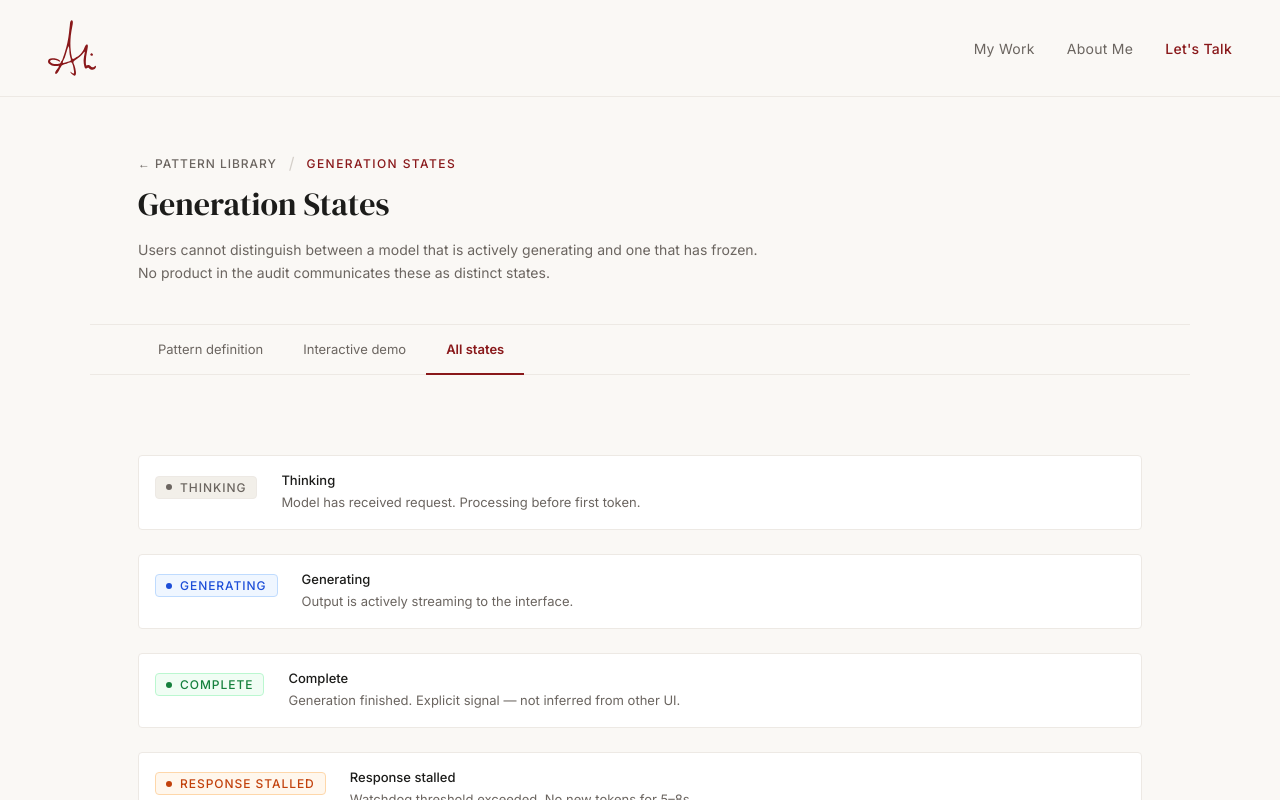
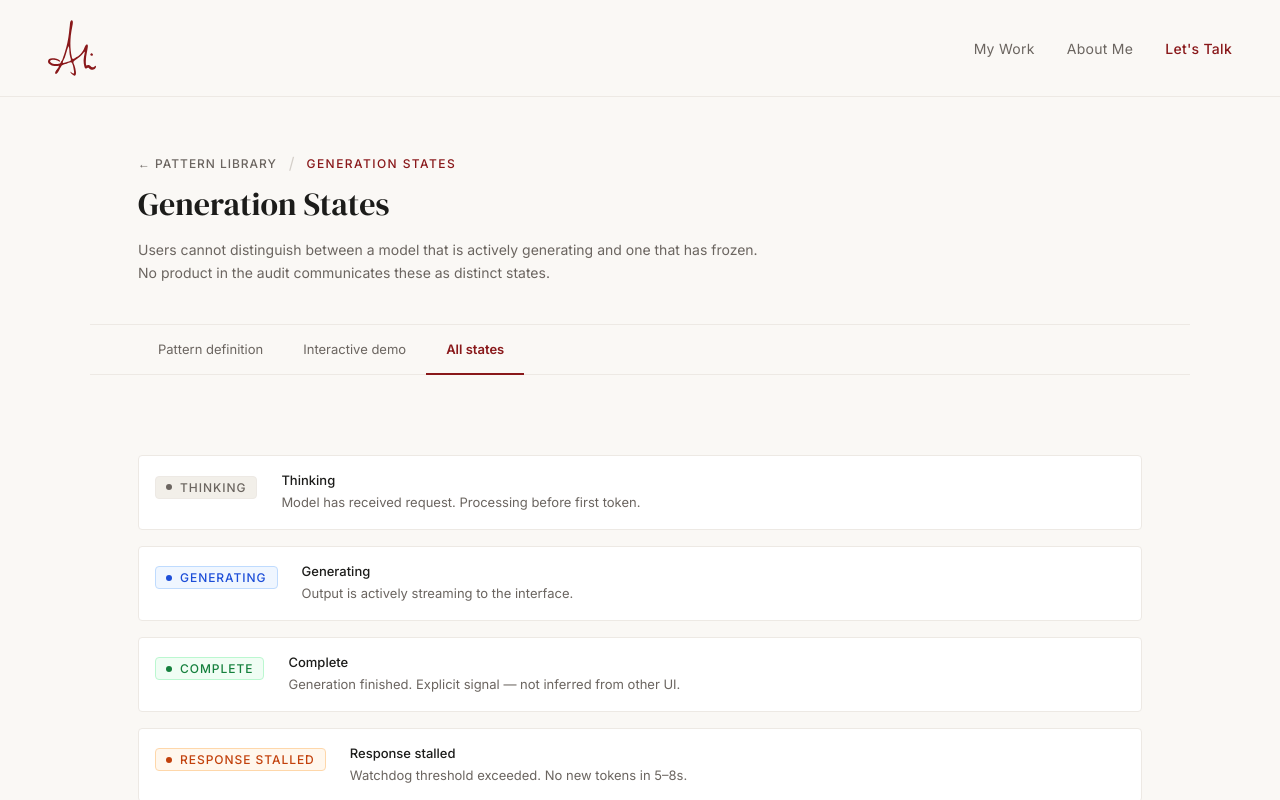
Before and after one commit to alikhandesign/alikhandesign.com, a Next.js app: page /patterns/generation-states in a window 1280 px wide. Both pictures are taken after a click on the button "All states". Shown: the top 800 px of the page. Built offline with nearby package versions, Linux system fonts and the light colour scheme.

Commit message:
feat(patterns): build page.tsx

```diff
--- a/app/patterns/generation-states/page.tsx
+++ b/app/patterns/generation-states/page.tsx
@@ -14,19 +14,14 @@ const TABS = [
   { id: 'states', label: 'All states' },
 ]
 
-const NAV = {
-  prev: { slug: 'error-states', title: 'Error States' },
-  next: { slug: 'uncertainty-communication', title: 'Uncertainty Communication' },
-}
-
-const SAMPLE = "AI generation is not a download. When a model processes a request, it is reasoning — weighing options, constructing output, making probabilistic choices. The interface must make this process legible at every stage: before output begins, during streaming, at completion, and — critically — when generation stalls."
+const SAMPLE_RESPONSE = "AI generation is not a download. When a model processes a request, it is reasoning — weighing options, constructing output, making probabilistic choices. The interface must make this process legible at every stage: before output begins, during streaming, at completion, and — critically — when generation stalls."
 
 const STATE_BADGE: Record<GenerationState, BadgeConfig | null> = {
   idle:      null,
-  thinking:  { state: 'thinking', label: 'Thinking' },
+  thinking:  { state: 'thinking',  label: 'Thinking' },
   streaming: { state: 'streaming', label: 'Generating' },
-  complete:  { state: 'complete', label: 'Complete' },
-  hung:      { state: 'hung', label: 'Response stalled' },
+  complete:  { state: 'complete',  label: 'Complete' },
+  hung:      { state: 'hung',      label: 'Response stalled' },
 }
 
 export default function GenerationStatesPage() {
@@ -34,16 +29,15 @@ export default function GenerationStatesPage() {
   const [genState, setGenState] = useState<GenerationState>('idle')
   const [displayedText, setDisplayedText] = useState('')
   const [elapsedSeconds, setElapsedSeconds] = useState(0)
-  const streamRef = useRef<ReturnType<typeof setInterval> | null>(null)
+  const streamRef  = useRef<ReturnType<typeof setInterval> | null>(null)
   const watchdogRef = useRef<ReturnType<typeof setTimeout> | null>(null)
-  const timerRef = useRef<ReturnType<typeof setInterval> | null>(null)
+  const timerRef   = useRef<ReturnType<typeof setInterval> | null>(null)
 
   const clearAll = () => {
-    if (streamRef.current) clearInterval(streamRef.current)
+    if (streamRef.current)  clearInterval(streamRef.current)
     if (watchdogRef.current) clearTimeout(watchdogRef.current)
-    if (timerRef.current) clearInterval(timerRef.current)
+    if (timerRef.current)   clearInterval(timerRef.current)
   }
-
   const reset = () => { clearAll(); setGenState('idle'); setDisplayedText(''); setElapsedSeconds(0) }
 
   const runNormal = () => {
@@ -52,8 +46,9 @@ export default function GenerationStatesPage() {
       setGenState('streaming')
       let i = 0
       streamRef.current = setInterval(() => {
-        i += 3; setDisplayedText(SAMPLE.slice(0, i))
-        if (i >= SAMPLE.length) { clearInterval(streamRef.current!); setGenState('complete') }
+        i += 3
+        setDisplayedText(SAMPLE_RESPONSE.slice(0, i))
+        if (i >= SAMPLE_RESPONSE.length) { clearInterval(streamRef.current!); setGenState('complete') }
       }, 40)
     }, 1800)
   }
@@ -63,9 +58,10 @@ export default function GenerationStatesPage() {
     setTimeout(() => {
       setGenState('streaming')
       let i = 0
-      const partial = SAMPLE.slice(0, 80)
+      const partial = SAMPLE_RESPONSE.slice(0, 80)
       streamRef.current = setInterval(() => {
-        i += 3; setDisplayedText(partial.slice(0, i))
+        i += 3
+        setDisplayedText(partial.slice(0, i))
         if (i >= partial.length) {
           clearInterval(streamRef.current!)
           let secs = 0
@@ -79,24 +75,60 @@ export default function GenerationStatesPage() {
   useEffect(() => () => clearAll(), [])
   const badge = STATE_BADGE[genState]
 
+  const definition = <Definition />
+  const demo = <Demo genState={genState} displayedText={displayedText} elapsedSeconds={elapsedSeconds} badge={badge} runNormal={runNormal} runHung={runHung} reset={reset} />
+  const states = <AllStates />
+
   return (
     <PatternShell
       title="Generation States"
-      patternName="Generation States"
+      slug="generation-states"
       problem="Users cannot distinguish between a model that is actively generating and one that has frozen. No product in the audit communicates these as distinct states."
       activeTab={activeTab}
       onTabChange={setActiveTab}
       tabs={TABS}
-      nav={NAV}
+      mobileContent={{ definition, demo, states }}
     >
-      {activeTab === 'definition' && <Definition />}
+      {activeTab === 'definition' && definition}
+      {activeTab === 'demo' && demo}
+      {activeTab === 'states' && states}
+    </PatternShell>
+  )
+}
 
-      {activeTab === 'demo' && (
+function Definition() {
+  return (
+    <div style={{ maxWidth: 680, display: 'flex', flexDirection: 'column', gap: 'var(--space-8)' }}>
+      {[
+        { label: 'Problem', text: 'AI generation is not a download. No product in the audit differentiates thinking, streaming, complete, and hung as distinct states. A user watching a pulsing indicator has no information about whether to wait or intervene.' },
+        { label: 'Prescription', text: 'Four states minimum, each with a distinct visual treatment: Thinking (processing before first token), Streaming (output actively writing), Complete (explicit signal, not inferred), Hung (escalated after watchdog threshold with recovery affordance).' },
+        { label: 'Design decisions', text: 'Watchdog timeout threshold must be calibrated to product latency profile. Thinking-state copy specificity depends on backend state visibility. Completion signal must be explicit without being disruptive.' },
+        { label: 'Tradeoffs', text: 'Hung-state escalation risks false positives on slow but functional responses. Specific thinking-state copy requires backend integration that generic indicators do not. Explicit completion signals add visual events to a reading experience.' },
+      ].map(item => (
+        <div key={item.label}>
+          <p className="eyebrow" style={{ marginBottom: 'var(--space-3)' }}>{item.label}</p>
+          <p style={{ fontSize: 'var(--text-base)', color: 'var(--text-muted)', lineHeight: 'var(--line-height-loose)' }}>{item.text}</p>
+        </div>
+      ))}
+    </div>
+  )
+}
+
+interface DemoProps {
+  genState: GenerationState; displayedText: string; elapsedSeconds: number
+  badge: { state: BadgeState; label: string } | null
+  runNormal: () => void; runHung: () => void; reset: () => void
+}
+type GenerationState = 'idle' | 'thinking' | 'streaming' | 'complete' | 'hung'
+type BadgeState = 'thinking' | 'streaming' | 'complete' | 'hung' | 'error' | 'warning' | 'info'
+
+function Demo({ genState, displayedText, elapsedSeconds, badge, runNormal, runHung, reset }: DemoProps) {
+  return (
     <div style={{ display: 'flex', flexDirection: 'column', gap: 'var(--space-8)' }}>
       <div style={{ display: 'flex', gap: 'var(--space-3)', flexWrap: 'wrap' }}>
         <button onClick={runNormal} style={btn('#1D4ED8','#EFF6FF','#BFDBFE')}>Run normal generation</button>
-            <button onClick={runHung} style={btn('var(--accent)','var(--accent-bg)','#FECACA')}>Simulate hung state</button>
-            <button onClick={reset} style={btn('var(--text-muted)','var(--warm-75)','var(--border)')}>Reset</button>
+        <button onClick={runHung}   style={btn('var(--accent)','var(--accent-bg)','#FECACA')}>Simulate hung state</button>
+        <button onClick={reset}     style={btn('var(--text-muted)','var(--warm-75)','var(--border)')}>Reset</button>
       </div>
       <div style={{ border: '1px solid var(--border)', borderRadius: 'var(--radius)', background: 'var(--surface)', overflow: 'hidden' }}>
         <div style={{ padding: 'var(--space-3) var(--space-4)', borderBottom: '1px solid var(--border)', background: 'var(--warm-75)', display: 'flex', justifyContent: 'space-between', alignItems: 'center' }}>
@@ -107,14 +139,14 @@ export default function GenerationStatesPage() {
           {genState === 'idle' && <p style={{ color: 'var(--text-faint)', fontSize: 'var(--text-sm)', fontStyle: 'italic' }}>Press a button above to simulate a generation state.</p>}
           {genState === 'thinking' && (
             <div style={{ display: 'flex', gap: 'var(--space-2)', alignItems: 'center' }}>
-                  {[0,1,2].map(i => <span key={i} style={{ width:6,height:6,borderRadius:'50%',background:'var(--text-faint)',display:'block',animation:`bounce 1.2s ease-in-out ${i*0.2}s infinite` }} />)}
+              {[0,1,2].map(i => <span key={i} style={{ width:6, height:6, borderRadius:'50%', background:'var(--text-faint)', display:'block', animation:`bounce 1.2s ease-in-out ${i*0.2}s infinite` }} />)}
               <style>{`@keyframes bounce{0%,80%,100%{transform:translateY(0)}40%{transform:translateY(-6px)}}`}</style>
             </div>
           )}
           {(genState === 'streaming' || genState === 'complete') && displayedText && (
             <p style={{ fontSize: 'var(--text-base)', color: 'var(--text)', lineHeight: 'var(--line-height-loose)' }}>
               {displayedText}
-                  {genState === 'streaming' && <span style={{ display:'inline-block',width:2,height:'1em',background:'var(--text)',marginLeft:2,animation:'blink 1s step-end infinite',verticalAlign:'text-bottom' }} />}
+              {genState === 'streaming' && <span style={{ display:'inline-block', width:2, height:'1em', background:'var(--text)', marginLeft:2, animation:'blink 1s step-end infinite', verticalAlign:'text-bottom' }} />}
               <style>{`@keyframes blink{50%{opacity:0}}`}</style>
             </p>
           )}
@@ -137,43 +169,26 @@ export default function GenerationStatesPage() {
         The hung state simulation pauses streaming mid-response and starts the watchdog timer. After 5 seconds without new tokens, the interface escalates to an explicit error-adjacent state with a recovery affordance.
       </p>
     </div>
-      )}
-
-      {activeTab === 'states' && (
-        <div style={{ display: 'flex', flexDirection: 'column', gap: 'var(--space-6)' }}>
-          {([
-            { state: 'thinking' as BadgeState, label: 'Thinking', desc: 'Model has received request. Processing before first token.', pulse: true },
-            { state: 'streaming' as BadgeState, label: 'Generating', desc: 'Output is actively streaming to the interface.', pulse: true },
-            { state: 'complete' as BadgeState, label: 'Complete', desc: 'Generation finished. Explicit signal — not inferred from other UI.', pulse: false },
-            { state: 'hung' as BadgeState, label: 'Response stalled', desc: 'Watchdog threshold exceeded. No new tokens for 5–8s.', pulse: false },
-            { state: 'error' as BadgeState, label: 'Error', desc: 'Network failure, context limit, or policy refusal.', pulse: false },
-          ]).map(item => (
-            <div key={item.state} style={{ display:'flex',alignItems:'flex-start',gap:'var(--space-6)',padding:'var(--space-4)',border:'1px solid var(--border)',borderRadius:'var(--radius)',background:'var(--surface)' }}>
-              <div style={{ paddingTop: 2 }}><StatusBadge state={item.state} label={item.label} pulse={item.pulse} /></div>
-              <div>
-                <p style={{ fontSize:'var(--text-sm)',color:'var(--text)',fontWeight:'var(--font-weight-medium)',marginBottom:'var(--space-1)' }}>{item.label}</p>
-                <p style={{ fontSize:'var(--text-sm)',color:'var(--text-muted)',lineHeight:'var(--line-height-normal)' }}>{item.desc}</p>
-              </div>
-            </div>
-          ))}
-        </div>
-      )}
-    </PatternShell>
   )
 }
 
-function Definition() {
+function AllStates() {
+  const items: Array<{ state: BadgeState; label: string; desc: string; pulse: boolean }> = [
+    { state: 'thinking',  label: 'Thinking',          desc: 'Model has received request. Processing before first token.', pulse: true },
+    { state: 'streaming', label: 'Generating',         desc: 'Output is actively streaming to the interface.', pulse: true },
+    { state: 'complete',  label: 'Complete',           desc: 'Generation finished. Explicit signal — not inferred from other UI.', pulse: false },
+    { state: 'hung',      label: 'Response stalled',   desc: 'Watchdog threshold exceeded. No new tokens in 5–8s.', pulse: false },
+    { state: 'error',     label: 'Error',              desc: 'Network failure, context limit, or policy refusal.', pulse: false },
+  ]
   return (
-    <div style={{ maxWidth: 680, display: 'flex', flexDirection: 'column', gap: 'var(--space-8)' }}>
-      {[
-        { label: 'Problem', text: 'AI generation is not a download. No product in the audit differentiates thinking, streaming, complete, and hung as distinct states. A user watching a pulsing indicator has no information about whether to wait or intervene.' },
-        { label: 'Prescription', text: 'Four states minimum, each with a distinct visual treatment: Thinking (processing before first token), Streaming (output actively writing), Complete (explicit signal, not inferred), Hung (escalated after watchdog threshold with recovery affordance).' },
-        { label: 'Design decisions', text: 'Watchdog timeout threshold must be calibrated to product latency profile. Thinking-state copy specificity depends on backend state visibility. Completion signal must be explicit without being disruptive.' },
-        { label: 'Tradeoffs', text: 'Hung-state escalation risks false positives on slow but functional responses. Specific thinking-state copy requires backend integration that generic indicators do not. Explicit completion signals add visual events to a reading experience.' },
-      ].map(item => (
-        <div key={item.label}>
-          <p className="eyebrow" style={{ marginBottom: 'var(--space-3)' }}>{item.label}</p>
-          <p style={{ fontSize: 'var(--text-base)', color: 'var(--text-muted)', lineHeight: 'var(--line-height-loose)' }}>{item.text}</p>
+    <div style={{ display: 'flex', flexDirection: 'column', gap: 'var(--space-4)' }}>
+      {items.map(item => (
+        <div key={item.state} style={{ display: 'flex', alignItems: 'flex-start', gap: 'var(--space-6)', padding: 'var(--space-4)', border: '1px solid var(--border)', borderRadius: 'var(--radius)', background: 'var(--surface)' }}>
+          <div style={{ paddingTop: 2, flexShrink: 0 }}><StatusBadge state={item.state} label={item.label} pulse={item.pulse} /></div>
+          <div>
+            <p style={{ fontSize: 'var(--text-sm)', color: 'var(--text)', fontWeight: 'var(--font-weight-medium)', marginBottom: 'var(--space-1)' }}>{item.label}</p>
+            <p style={{ fontSize: 'var(--text-sm)', color: 'var(--text-muted)', lineHeight: 'var(--line-height-normal)' }}>{item.desc}</p>
+          </div>
         </div>
       ))}
     </div>
@@ -181,5 +196,5 @@ function Definition() {
 }
 
 function btn(color: string, bg: string, border: string): CSSProperties {
-  return { padding:'var(--space-2) var(--space-4)',fontSize:'var(--text-sm)',fontWeight:'var(--font-weight-medium)',color,background:bg,border:`1px solid ${border}`,borderRadius:'var(--radius)',cursor:'pointer',fontFamily:'var(--font-sans)',transition:'opacity var(--transition-base)' }
+  return { padding: 'var(--space-2) var(--space-4)', fontSize: 'var(--text-sm)', fontWeight: 'var(--font-weight-medium)', color, background: bg, border: `1px solid ${border}`, borderRadius: 'var(--radius)', cursor: 'pointer', fontFamily: 'var(--font-sans)', transition: 'opacity var(--transition-base)' }
 }
```
Lines whose indentation alone changed are shown as unchanged.
